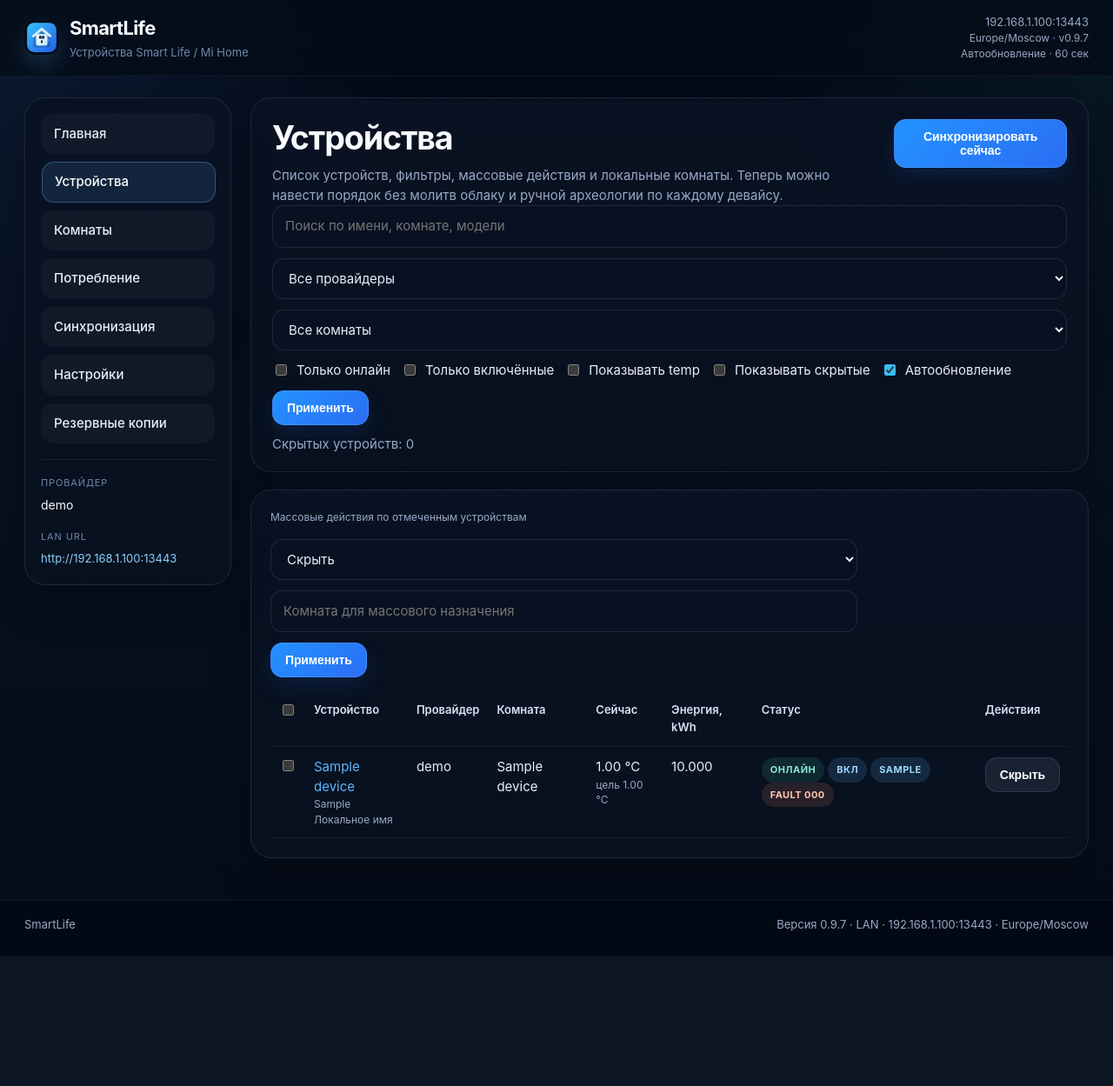
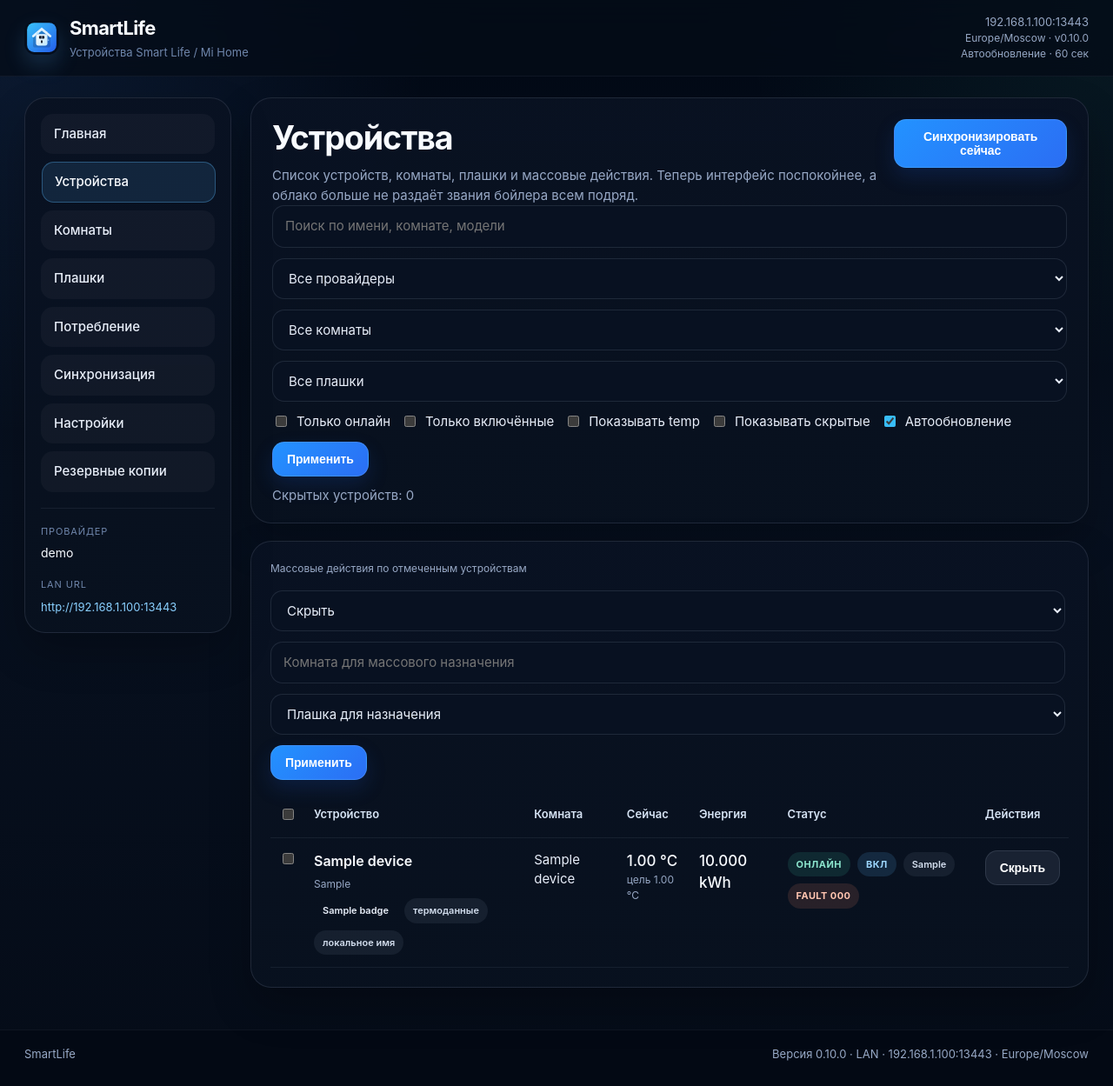
Before and after one commit to messireL/SmartLife, a FastAPI app: page /devices in a window 1280 px wide. Shown: the whole page at 87% size. Before the commit the page ends 1100 px from the top, so only its background shows below. Run offline with FastAPI, Linux system fonts and the light colour scheme; tables that the repository leaves empty hold one stand-in row (values such as "Sample post").

Commit message:
release: v0.10.0 custom device badges, safer profile detection, and cleaner devices UI

```diff
--- a/app/core/version.py
+++ b/app/core/version.py
@@ -1,2 +1,4 @@
-APP_VERSION = "0.9.7"
+from __future__ import annotations
+
+APP_VERSION = "0.10.0"
 __version__ = APP_VERSION
--- a/app/integrations/tuya_provider.py
+++ b/app/integrations/tuya_provider.py
@@ -477,12 +477,8 @@ def _detect_device_profile(
     target_temperature_c: Decimal | None,
 ) -> str | None:
     name = f"{device.name} {device.product_name or ''} {device.category or ''}".lower()
-    has_switch = any(code in spec.all_codes for code in ("switch", "switch_1"))
     has_temperature = current_temperature_c is not None or target_temperature_c is not None or "temp_current" in spec.all_codes or "temp_set" in spec.all_codes
-    has_mode = "mode" in spec.all_codes
-    if any(token in name for token in ("boiler", "бойлер", "heater", "water heater", "водонагрев")):
-        return "boiler"
-    if has_temperature and has_switch and has_mode:
+    if any(token in name for token in ("boiler", "бойлер", "heater", "water heater", "водонагрев", "hot water")):
         return "boiler"
     if has_temperature:
         return "temperature"
--- a/app/services/dashboard_service.py
+++ b/app/services/dashboard_service.py
@@ -411,6 +411,8 @@ def get_device_dashboard(db: Session, device: Device) -> dict:
             "label": _profile_label(device.device_profile),
             "is_boiler": device.device_profile == 'boiler',
             "is_temperature": device.current_temperature_c is not None or device.target_temperature_c is not None,
+            "badge_name": device.badge.name if device.badge is not None else None,
+            "badge_color": device.badge.color if device.badge is not None else None,
         },
         "boiler": {
             "has_temperature": device.current_temperature_c is not None or device.target_temperature_c is not None,
--- a/app/static/app.css
+++ b/app/static/app.css
@@ -524,6 +524,80 @@ td {
   color: #ffd793;
 }
 
+
+
+.badge.custom-badge {
+  text-transform: none;
+  letter-spacing: 0;
+  font-weight: 600;
+  padding: 5px 10px;
+}
+
+.badge.soft-badge {
+  background: rgba(148, 163, 184, 0.1);
+  color: #d2dded;
+  text-transform: none;
+  letter-spacing: 0;
+  font-weight: 560;
+}
+
+.badge-blue { background: rgba(93, 184, 255, 0.16); color: #a9dcff; }
+.badge-green { background: rgba(70, 214, 179, 0.16); color: #98f0d5; }
+.badge-purple { background: rgba(155, 140, 255, 0.16); color: #d8d0ff; }
+.badge-amber { background: rgba(255, 189, 89, 0.16); color: #ffe0a3; }
+.badge-rose { background: rgba(255, 143, 112, 0.16); color: #ffd0c2; }
+.badge-slate { background: rgba(148, 163, 184, 0.14); color: #d7e0ee; }
+
+.devices-table th,
+.devices-table td {
+  padding-top: 14px;
+  padding-bottom: 14px;
+}
+
+.device-link {
+  color: var(--text-strong);
+  font-size: 16px;
+  font-weight: 560;
+}
+
+.device-link:hover {
+  color: #bfe4ff;
+}
+
+.device-title-cell {
+  display: grid;
+  gap: 6px;
+}
+
+.device-tags {
+  display: flex;
+  flex-wrap: wrap;
+  gap: 8px;
+  margin-top: 2px;
+}
+
+.metric-main {
+  font-size: 17px;
+  font-weight: 540;
+  color: var(--text-strong);
+}
+
+.filters select.input,
+.filters input.input,
+.bulk-controls select.input,
+.bulk-controls input.input {
+  min-width: 180px;
+}
+
+.sidebar-link {
+  min-height: 44px;
+  font-weight: 500;
+}
+
+.stat-subvalue {
+  font-weight: 540;
+}
+
 .status-pair {
   display: flex;
   align-items: center;
--- a/app/templates/devices.html
+++ b/app/templates/devices.html
@@ -4,7 +4,7 @@
   <div class="section-header">
     <div>
       <h1>Устройства</h1>
-      <div class="muted">Список устройств, фильтры, массовые действия и локальные комнаты. Теперь можно навести порядок без молитв облаку и ручной археологии по каждому девайсу.</div>
+      <div class="muted">Список устройств, комнаты, плашки и массовые действия. Теперь интерфейс поспокойнее, а облако больше не раздаёт звания бойлера всем подряд.</div>
     </div>
     <form method="post" action="/actions/sync-provider"><button type="submit">Синхронизировать сейчас</button></form>
   </div>
@@ -20,6 +20,13 @@
       <option value="">Все комнаты</option>
       {% for item in room_choices %}
         <option value="{{ item }}" {% if filters.room_filter == item %}selected{% endif %}>{{ item }}</option>
+      {% endfor %}
+    </select>
+    <select class="input" name="badge_filter">
+      <option value="">Все плашки</option>
+      <option value="__none__" {% if filters.badge_filter == '__none__' %}selected{% endif %}>Без плашки</option>
+      {% for badge in badge_choices %}
+        <option value="{{ badge.key }}" {% if filters.badge_filter == badge.key %}selected{% endif %}>{{ badge.name }}</option>
       {% endfor %}
     </select>
     <label><input type="checkbox" name="only_online" value="1" {% if filters.only_online %}checked{% endif %}> Только онлайн</label>
@@ -42,21 +49,28 @@
           <option value="unhide">Показать</option>
           <option value="set_room">Назначить комнату</option>
           <option value="clear_room">Очистить локальную комнату</option>
+          <option value="set_badge">Назначить плашку</option>
+          <option value="clear_badge">Снять плашку</option>
         </select>
         <input class="input" type="text" name="room_value" placeholder="Комната для массового назначения">
+        <select class="input" name="badge_id">
+          <option value="">Плашка для назначения</option>
+          {% for badge in badge_choices %}
+            <option value="{{ badge.id }}">{{ badge.name }}</option>
+          {% endfor %}
+        </select>
         <button type="submit">Применить</button>
       </div>
     </div>
     <div class="table-wrap">
-      <table>
+      <table class="devices-table">
         <thead>
           <tr>
             <th><input type="checkbox" onclick="document.querySelectorAll('.bulk-device').forEach(cb => cb.checked = this.checked)"></th>
             <th>Устройство</th>
-            <th>Провайдер</th>
             <th>Комната</th>
             <th>Сейчас</th>
-            <th>Энергия, kWh</th>
+            <th>Энергия</th>
             <th>Статус</th>
             <th>Действия</th>
           </tr>
@@ -66,28 +80,38 @@
             <tr>
               <td><input class="bulk-device" type="checkbox" name="device_ids" value="{{ device.id }}"></td>
               <td>
-                <a href="/devices/{{ device.id }}">{{ device.display_name }}</a>
-                <div class="tiny muted">{{ device.model or device.product_name or '—' }}</div>
-                {% if device.device_profile == 'boiler' %}<div class="tiny"><span class="badge control">бойлер</span></div>{% elif device.device_profile == 'temperature' %}<div class="tiny"><span class="badge warning">temp</span></div>{% endif %}
-                {% if device.custom_name %}<div class="tiny muted">Локальное имя</div>{% endif %}
+                <div class="device-title-cell">
+                  <a class="device-link" href="/devices/{{ device.id }}">{{ device.display_name }}</a>
+                  <div class="tiny muted">{{ device.model or device.product_name or 'Устройство без модели' }}</div>
+                  <div class="device-tags">
+                    {% if device.badge %}<span class="badge custom-badge badge-{{ device.badge.color }}">{{ device.badge.name }}</span>{% endif %}
+                    {% if device.current_temperature_c is not none or device.target_temperature_c is not none %}<span class="badge soft-badge">термоданные</span>{% endif %}
+                    {% if device.custom_name %}<span class="badge soft-badge">локальное имя</span>{% endif %}
+                  </div>
+                </div>
               </td>
-              <td>{{ device.provider.value }}</td>
               <td>{{ device.display_room_name or '—' }}</td>
               <td>
                 {% if device.current_temperature_c is not none %}
-                  <div>{{ device.current_temperature_c }} °C</div>
+                  <div class="metric-main">{{ device.current_temperature_c }} °C</div>
                   <div class="tiny muted">цель {{ device.target_temperature_c or '—' }} °C</div>
+                {% elif device.current_power_w is not none %}
+                  <div class="metric-main">{{ device.current_power_w }} W</div>
+                  <div class="tiny muted">{{ device.provider.value }}</div>
                 {% else %}
-                  {{ device.current_power_w or '—' }} W
+                  <div class="metric-main">—</div>
+                  <div class="tiny muted">{{ device.provider.value }}</div>
                 {% endif %}
               </td>
-              <td>{{ device.energy_total_kwh or '—' }}</td>
+              <td><div class="metric-main">{{ device.energy_total_kwh or '—' }} kWh</div></td>
               <td>
-                {% if device.is_hidden %}<span class="badge warning">hidden</span>{% endif %}
-                {% if device.is_online %}<span class="badge online">онлайн</span>{% else %}<span class="badge offline">офлайн</span>{% endif %}
-                {% if device.switch_on is sameas true %}<span class="badge on">вкл</span>{% elif device.switch_on is sameas false %}<span class="badge off">выкл</span>{% endif %}
-                {% if device.operation_mode %}<span class="badge control">{{ device.operation_mode }}</span>{% endif %}
-                {% if device.fault_code and device.fault_code != '0' %}<span class="badge error">fault {{ device.fault_code }}</span>{% endif %}
+                <div class="device-tags">
+                  {% if device.is_hidden %}<span class="badge warning">скрыто</span>{% endif %}
+                  {% if device.is_online %}<span class="badge online">онлайн</span>{% else %}<span class="badge offline">офлайн</span>{% endif %}
+                  {% if device.switch_on is sameas true %}<span class="badge on">вкл</span>{% elif device.switch_on is sameas false %}<span class="badge off">выкл</span>{% endif %}
+                  {% if device.operation_mode %}<span class="badge soft-badge">{{ device.operation_mode }}</span>{% endif %}
+                  {% if device.fault_code and device.fault_code != '0' %}<span class="badge error">fault {{ device.fault_code }}</span>{% endif %}
+                </div>
               </td>
               <td>
                 {% if device.is_hidden %}
@@ -100,7 +124,7 @@
               </td>
             </tr>
           {% else %}
-            <tr><td colspan="8" class="muted">Под фильтры ничего не нашлось.</td></tr>
+            <tr><td colspan="7" class="muted">Под фильтры ничего не нашлось.</td></tr>
           {% endfor %}
         </tbody>
       </table>
```
Also changed, not shown: app/api/web.py (+66 -4 lines), app/db/init_db.py (+12 -1 lines), app/db/models.py (+16 -0 lines), app/services/badge_service.py (added, +84 -0 lines), app/services/device_query_service.py (+16 -6 lines), app/templates/badges.html (added, +74 -0 lines), app/templates/device_detail.html (+12 -3 lines), docs/SERVER_COMMANDS.md (+1 -1 lines), docs/TRANSFER_TO_NEW_CHAT.md (+1 -1 lines), README.md.
